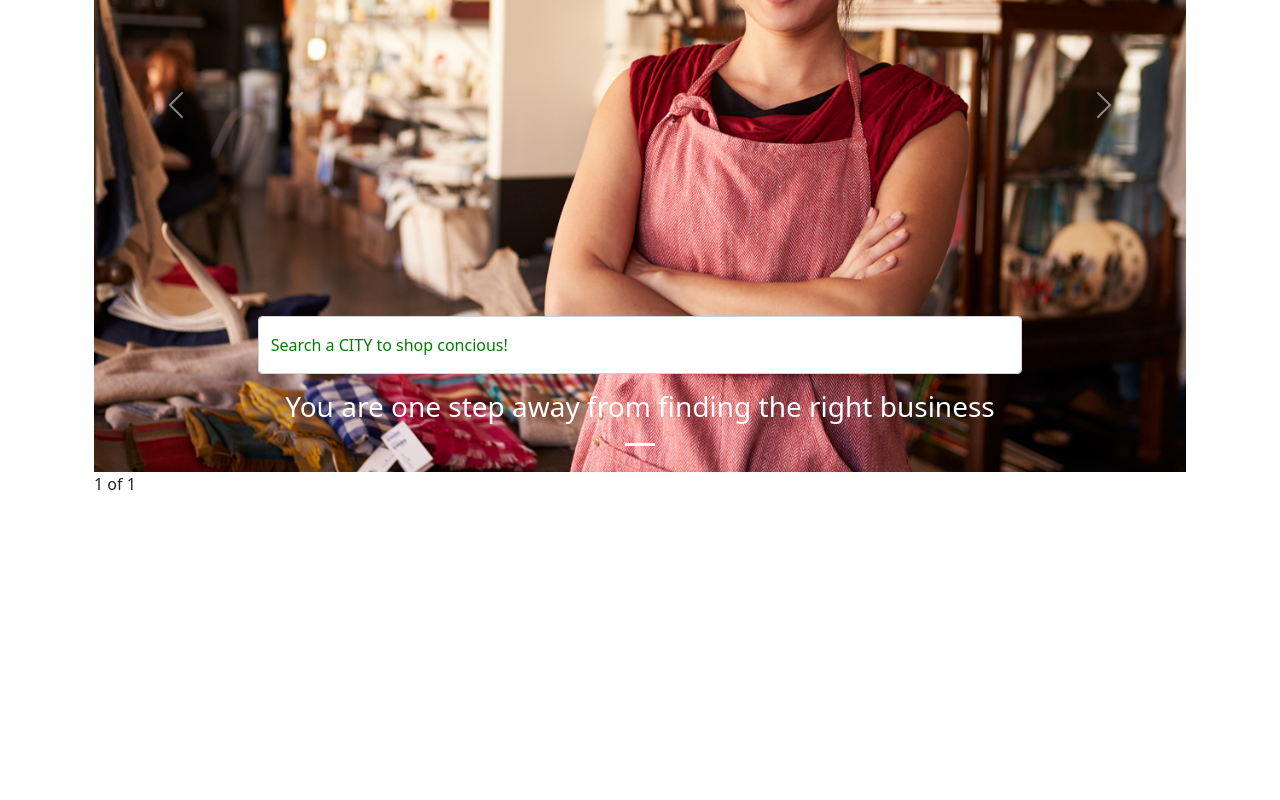
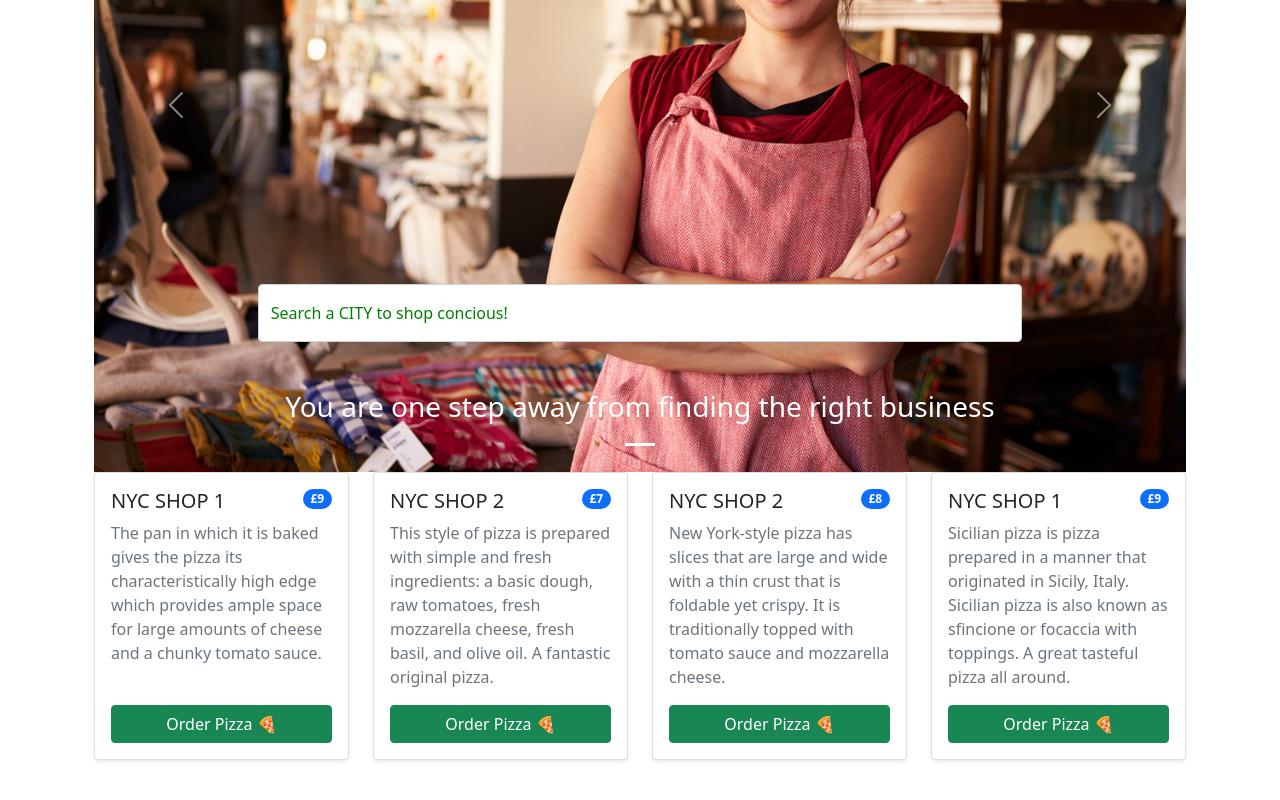
Before and after one commit to mavisyupyup1/conscious-shopper, a React (Create React App) app in the folder client/: page / in a window 1280 px wide. Shown: the part 344-1144 px from the top of the page. Before the commit the page ends 840 px from the top, so only its background shows below. Built offline with nearby package versions, Linux system fonts and the light colour scheme.

Commit message:
top 5 card component working and mapping from data json file

```diff
--- /dev/null
+++ b/client/src/businessData.json
@@ -0,0 +1,30 @@
+[
+    {
+      "id": 1,
+      "name": "NYC SHOP 1",
+      "image": "/images/chicago-pizza.jpg",
+      "desc": "The pan in which it is baked gives the pizza its characteristically high edge which provides ample space for large amounts of cheese and a chunky tomato sauce.",
+      "price": 9
+    },
+    {
+      "id": 2,
+      "name": "NYC SHOP 2",
+      "image": "/images/neapolitan-pizza.jpg",
+      "desc": "This style of pizza is prepared with simple and fresh ingredients: a basic dough, raw tomatoes, fresh mozzarella cheese, fresh basil, and olive oil. A fantastic original pizza.",
+      "price": 7
+    },
+    {
+      "id": 3,
+      "name": "NYC SHOP 2",
+      "image": "/images/ny-pizza.jpg",
+      "desc": "New York-style pizza has slices that are large and wide with a thin crust that is foldable yet crispy. It is traditionally topped with tomato sauce and mozzarella cheese.",
+      "price": 8
+    },
+    {
+      "id": 4,
+      "name": "NYC SHOP 1",
+      "image": "/images/sicilian-pizza.jpg",
+      "desc": "Sicilian pizza is pizza prepared in a manner that originated in Sicily, Italy. Sicilian pizza is also known as sfincione or focaccia with toppings. A great tasteful pizza all around.",
+      "price": 9
+    }
+  ]
--- a/client/src/components/HeroMain/index.js
+++ b/client/src/components/HeroMain/index.js
@@ -18,7 +18,7 @@ const HeroMain = () => {
                 />
                 <Carousel.Caption>
                 <FloatingLabel style={{ color: "green" }} controlId="floatingInput" label="Search a CITY to shop concious!" className="mb-3">
-                    <Form.Control type="test" placeholder="search" />
+                    <Form.Control type="test" placeholder="search" className="shadow p-3 mb-5 bg-body rounded"/>
                 </FloatingLabel>
                 <h3>You are one step away from finding the right business</h3>
                 </Carousel.Caption>
--- a/client/src/components/Top5Card/index.js
+++ b/client/src/components/Top5Card/index.js
@@ -0,0 +1,32 @@
+import React from 'react';
+
+import { Card, Badge, Button } from 'react-bootstrap';
+
+var Top5Card = function ({ data, setOrdered }) {
+
+  return (
+
+    <Card className="h-100 shadow-sm bg-white rounded">
+      {/* <Card.Img variant="top" src={data.image} /> */}
+      <Card.Body className="d-flex flex-column">
+        <div className="d-flex mb-2 justify-content-between">
+          <Card.Title className="mb-0 font-weight-bold">{data.name}</Card.Title>
+          <Badge pill className="mb-1" variant="warning">
+            £{data.price}
+          </Badge>
+        </div>
+        <Card.Text className="text-secondary">{data.desc}</Card.Text>
+        <Button
+          onClick=""
+          className="mt-auto font-weight-bold"
+          variant="success"
+          block
+        >
+          Order Pizza 🍕
+        </Button>
+      </Card.Body>
+    </Card>
+  );
+}
+
+export default Top5Card;
--- a/client/src/pages/HomeMain.js
+++ b/client/src/pages/HomeMain.js
@@ -3,6 +3,10 @@ import React from 'react';
 import { Container, Row, Col } from 'react-bootstrap';
 
 import HeroMain from '../components/HeroMain';
+import Top5Card from '../components/Top5Card';
+
+
+import businesses from '../businessData.json'
 
 const HomeMain = () => {
 
@@ -15,7 +19,11 @@ return (
             </Col>
         </Row>
         <Row>
-            <Col>1 of 1</Col>
+        {businesses.map(data => (
+          <Col xs={3} className="mb-5" key={`${data.id}`}>
+            <Top5Card data={data} setOrdered={true} />
+          </Col>
+        ))}
         </Row>
     </Container>
 
```
Also changed, not shown: 1 other file (tests, documents, lock files or other folders).
